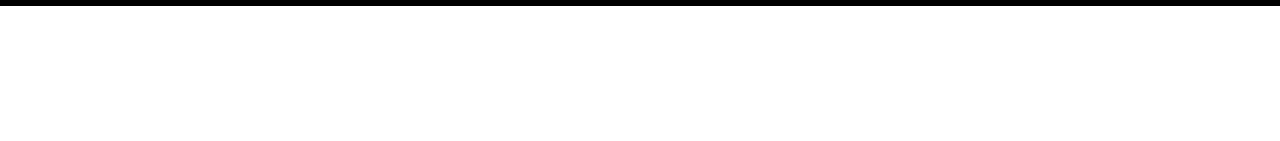
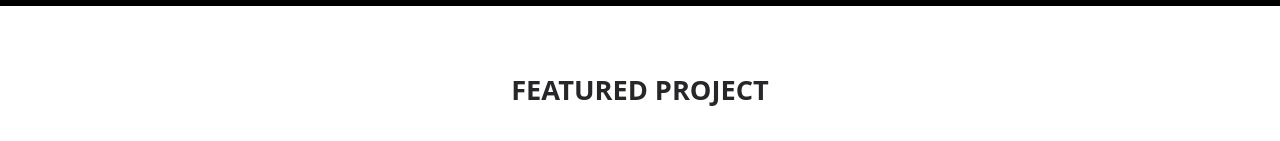
Before and after one commit to RfxNaushad/re-birth, a React (Vite) app: page / in a window 1280 px wide. Shown: the part 2394-2535 px from the top of the page. Before the commit the page ends 2400 px from the top, so only its background shows below. Built offline with nearby package versions, Linux system fonts and the light colour scheme.

Commit message:
Feat: Featured project

```diff
--- a/src/App.jsx
+++ b/src/App.jsx
@@ -1,3 +1,4 @@
+import FeaturedProject from "./components/FeaturedProject";
 import HeroSection from "./components/HeroSection";
 import ProfileSection from "./components/ProfileSection";
 import TextSection from "./components/TextSection";
@@ -10,6 +11,7 @@
             <HeroSection />
             <TextSection />
             <ProfileSection />
+            <FeaturedProject />
 
         </div>
     );
--- /dev/null
+++ b/src/components/FeaturedProject.jsx
@@ -0,0 +1,25 @@
+import React from 'react';
+import projectImage from '../assets/images/Image3.jpg'; // Replace with your actual image path
+
+const FeaturedProject = () => {
+  return (
+    <section className="flex flex-col items-center justify-center py-16 bg-white">
+      {/* Section Title */}
+      <h2 className="text-center text-zinc-800  text-[1.7rem] font-semibold uppercase mb-8">Featured Project</h2>
+
+      {/* Project Container */}
+      <div className="relative w-[1120px] rounded-lg overflow-hidden shadow-lg">
+        {/* Project Image */}
+        <img src={projectImage} alt="Featured Project" className="w-full object-cover" />
+
+        {/* Overlay with Text */}
+        <div className="absolute inset-0 flex flex-col justify-center items-center bg-black bg-opacity-50 text-white">
+          <p className="uppercase text-sm tracking-widest mb-2">Nebula Production</p>
+          <h3 className="text-3xl font-bold">Stellar Odyssey</h3>
+        </div>
+      </div>
+    </section>
+  );
+};
+
+export default FeaturedProject;
```
